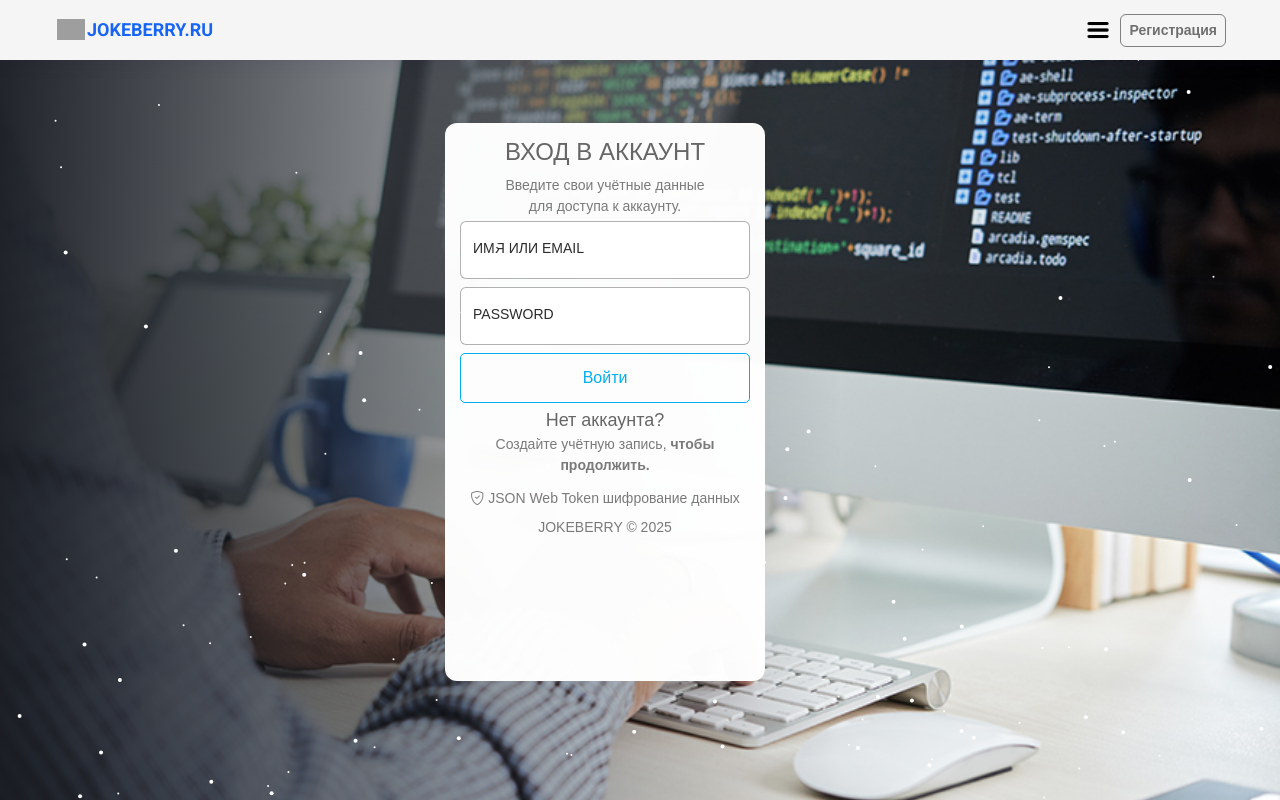
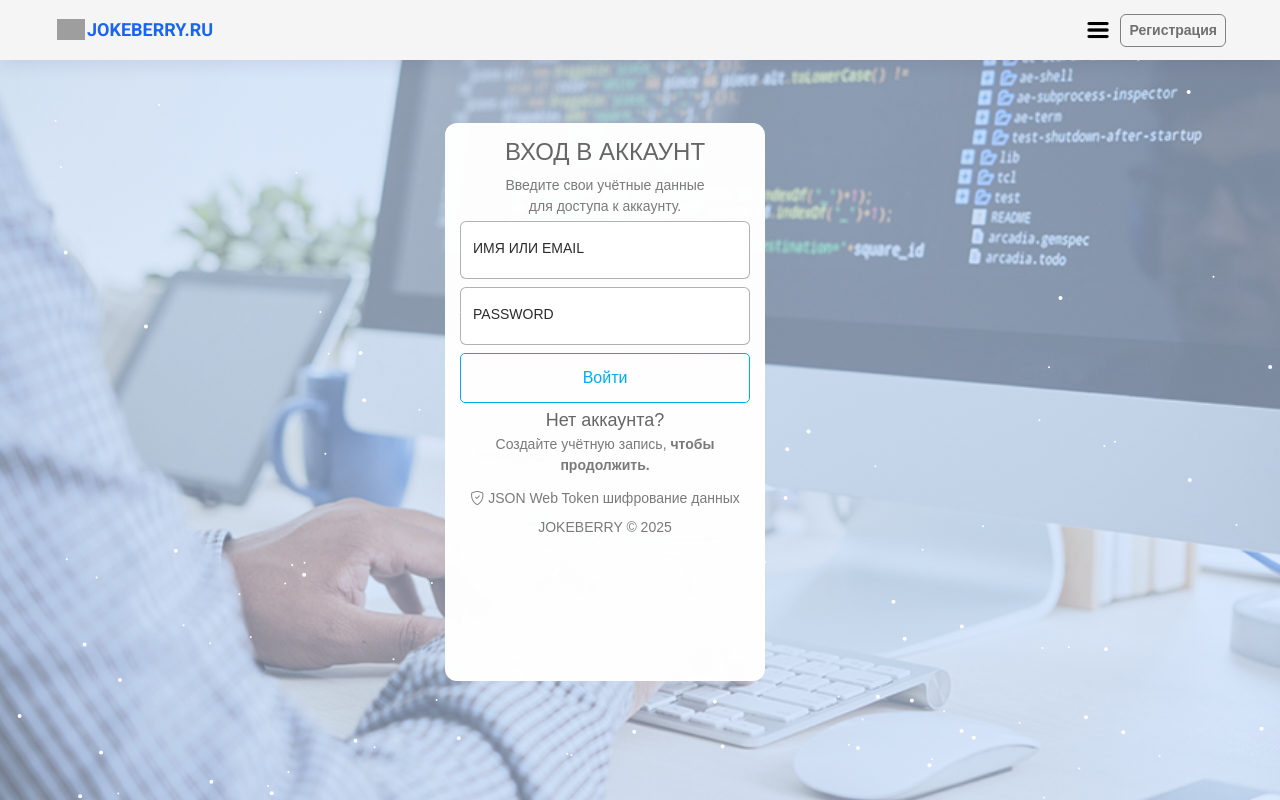
Before and after one commit to dankfedorov/Jokeberry-Frontend, a React app: page /login in a window 1280 px wide. Built offline with nearby package versions, Linux system fonts and the light colour scheme; grey boxes are pictures that could not be loaded.

Commit message:
add filter login

```diff
--- a/src/assets/styles/sendform.css
+++ b/src/assets/styles/sendform.css
@@ -7,12 +7,13 @@ body {
 
 .container__login{
   justify-content: center;
-  background-image: linear-gradient(90deg, rgb(25, 28, 34) -2.9%, rgba(53, 65, 83, 0) 65.7%), url(../images/coding-man.jpg);
+  background-image: linear-gradient(90deg, rgba(198, 220, 252, 0.507) -2.9%, rgba(198, 220, 252, 0.623) 65.7%), url(../images/coding-man.jpg);
+  /* background-image: url(../images/coding-man.jpg); */
   background-position: center;
   background-repeat: no-repeat;
   background-size: cover;
   height: 100vh;
-  backdrop-filter: blur(150px);
+
 }
 .card-block{
   min-width: 320px;
@@ -20,6 +21,7 @@ body {
   padding: 15px;
   border-radius: 12px;
   color: rgb(102, 102, 102);
+
 }
 .block{
   background-color:rgb(226, 226, 226);
```
